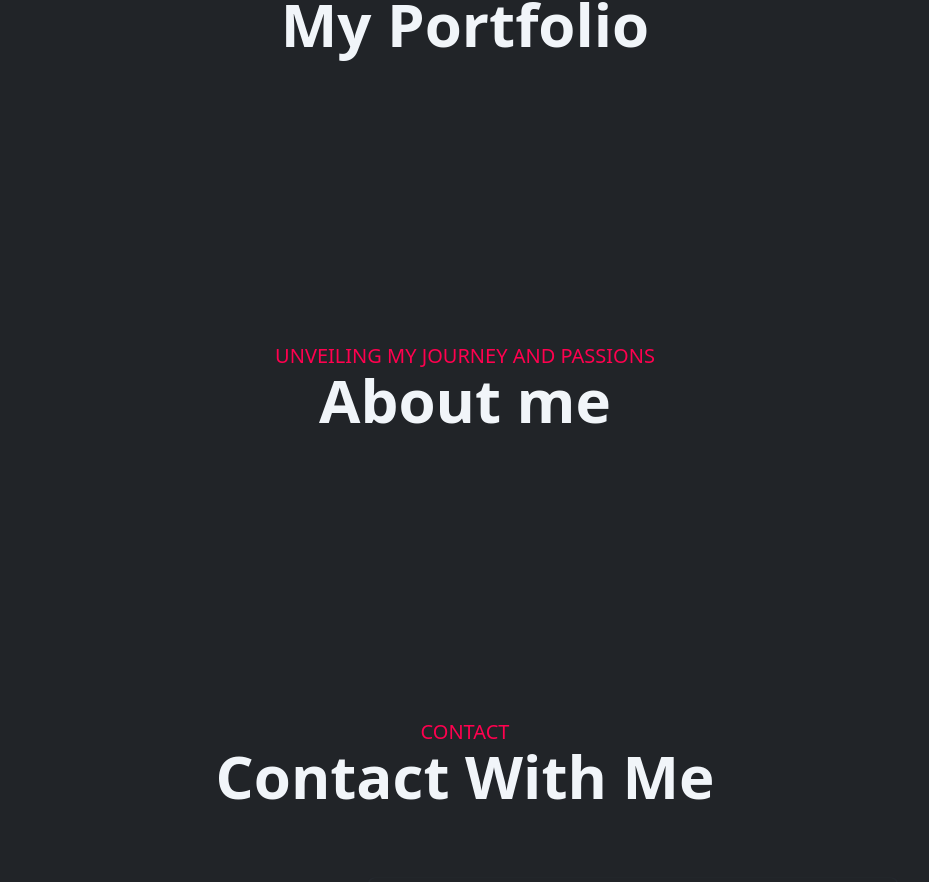
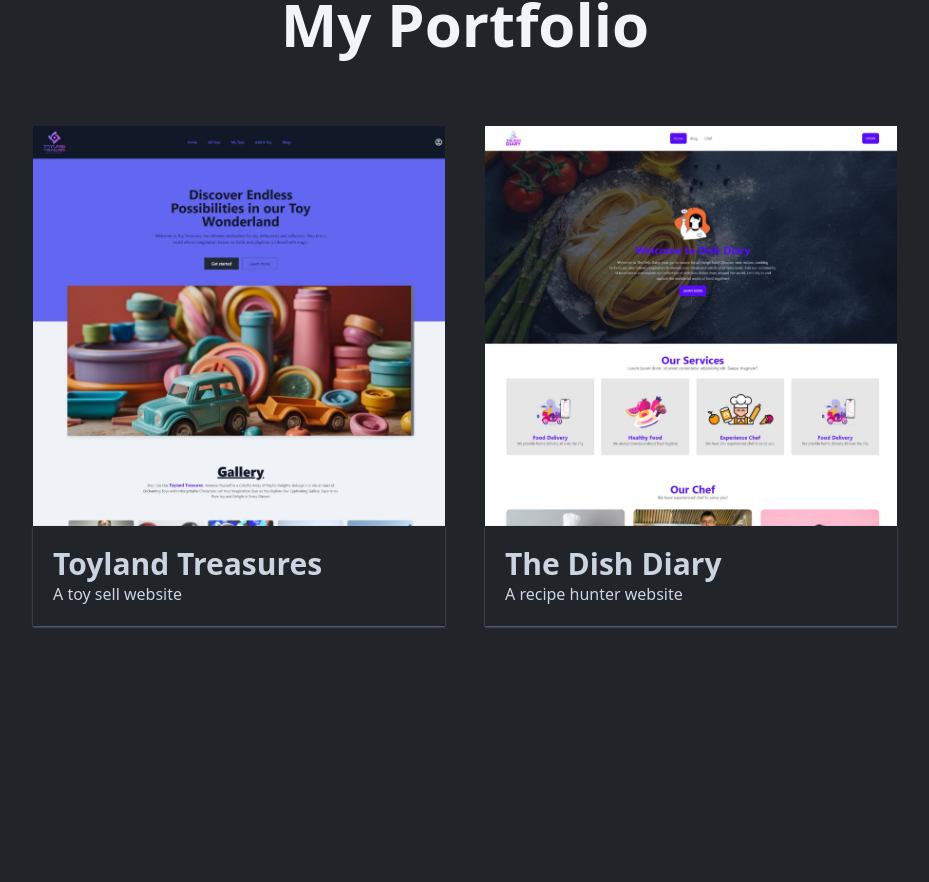
Before and after one commit to Muhammad-Hamim/MuhammadHamim, a React (Vite) app: page / in a window 1280 px wide. Shown: the part 2574-3456 px from the top of the page, without its empty margins (271-1200 px from the left). Built offline with nearby package versions, Linux system fonts and the light colour scheme.

Commit message:
added portfolio

```diff
--- a/index.html
+++ b/index.html
@@ -2,10 +2,10 @@
 <html lang="en">
   <head>
     <meta charset="UTF-8" />
-    <link rel="icon" type="image/svg+xml" href="/vite.svg" />
+    <link rel="icon" type="image/svg+xml" href="./src/assets/logo2.png" />
     <meta name="viewport" content="width=device-width, initial-scale=1.0" />
 
-    <title>Vite + React</title>
+    <title>Muhammad Hamim</title>
   </head>
   <body>
     <div id="root"></div>
--- a/src/Pages/Portfolio.jsx
+++ b/src/Pages/Portfolio.jsx
@@ -1,4 +1,39 @@
+import toyland from "../assets/toylandTreasures.jpeg";
+import dishDiary from "../assets/DishDiary.jpeg";
+
 const Portfolio = () => {
+  const projects = [
+    {
+      name: "Toyland Treasures",
+      photo: toyland,
+      category: "A toy sell website",
+      features: [
+        "Exclusive Toy Marketplace",
+        "Secure User Authentication",
+        "Responsive Website Design",
+        "Seamless Inventory Management",
+      ],
+      liveLink: "https://toyland-treasures.web.app/",
+      clientCode: "https://github.com/Muhammad-Hamim/toyland-Treasures-client",
+      serverCode: "https://github.com/Muhammad-Hamim/toyland-treasures-server",
+      technology: ["React js", "Node js", "MongoDB"],
+    },
+    {
+      name: "The Dish Diary",
+      photo: dishDiary,
+      category: "A recipe hunter website",
+      features: [
+        "Inspiring Recipes: Discover mouthwatering dishes",
+        "User-friendly Design: Seamless browsing experience",
+        "Secure Authentication: Account safety assured",
+        "Interactive Guides: Step-by-step cooking instructions and tips",
+      ],
+      liveLink: "https://the-dish-diary-auth-3421e.web.app/",
+      clientCode: "https://github.com/Muhammad-Hamim/toyland-Treasures-client",
+      serverCode: "https://github.com/Muhammad-Hamim/toyland-treasures-server",
+      technology: ["React js", "JavaScript", "TailwindCSS"],
+    },
+  ];
   return (
     <div id="portfolio" className="py-28">
       <div className="text-center py-8">
@@ -7,6 +42,27 @@ const Portfolio = () => {
         </h4>
         <h2 className="text-slate-100 text-6xl font-bold">My Portfolio</h2>
       </div>
+      <div className="mt-10 mx-10 lg:mx-28 grid lg:grid-cols-2 items-center gap-10">
+        {projects.map((project) => {
+          return (
+            <div key={project.name}>
+              <div
+                className="w-full h-[50vh] bg-top hover:bg-bottom cursor-pointer"
+                style={{
+                  backgroundImage: `url(${project.photo})`,
+                  backgroundSize: "cover",
+                  transition: "ease-in-out 3s",
+                }}></div>
+
+              <div className="bg-background relative shadow-sm shadow-slate-500 text-slate-300 p-5">
+                <h2 className="text-3xl font-semibold">{project.name}</h2>
+                <p>{project.category}</p>
+                <p></p>
+              </div>
+            </div>
+          );
+        })}
+      </div>
     </div>
   );
 };
```
Also changed, not shown: src/index.css (+4 -4 lines), src/assets/DishDiary.jpeg (added), src/assets/toylandTreasures.jpeg (added).
